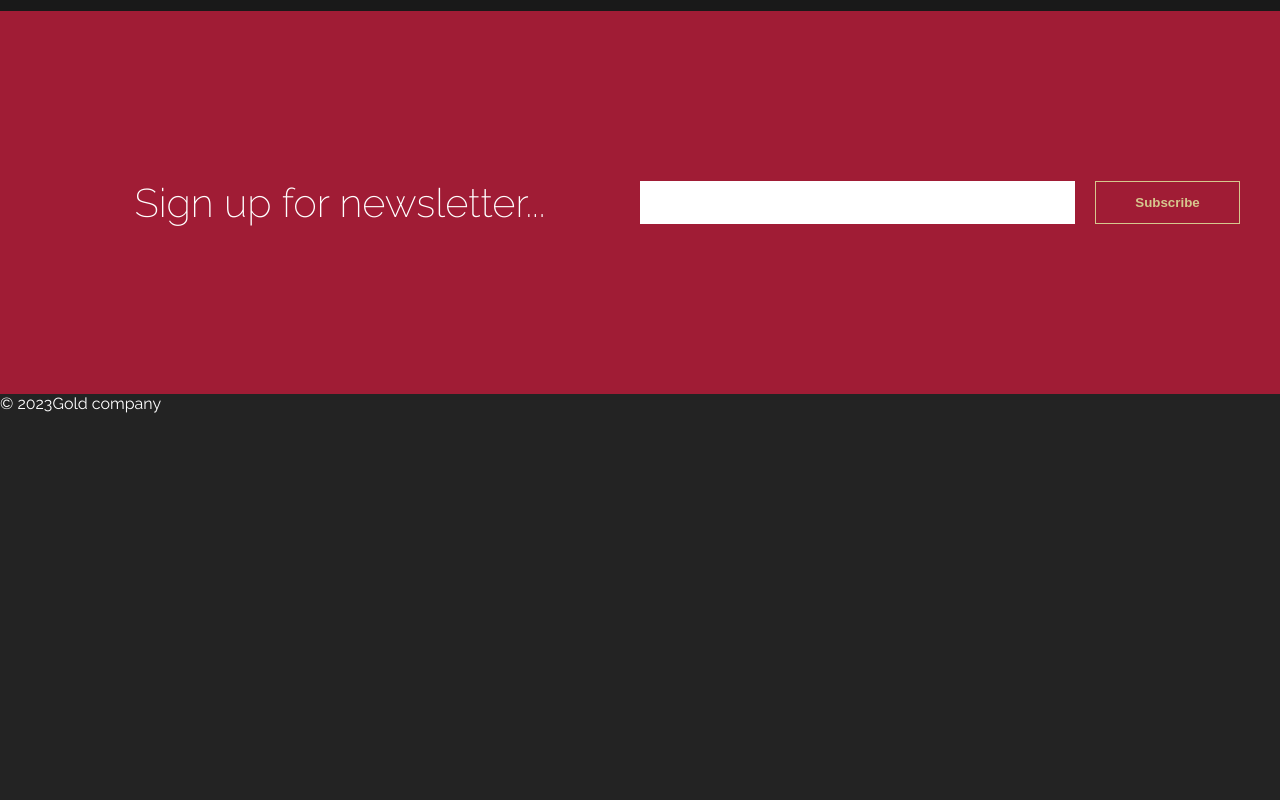
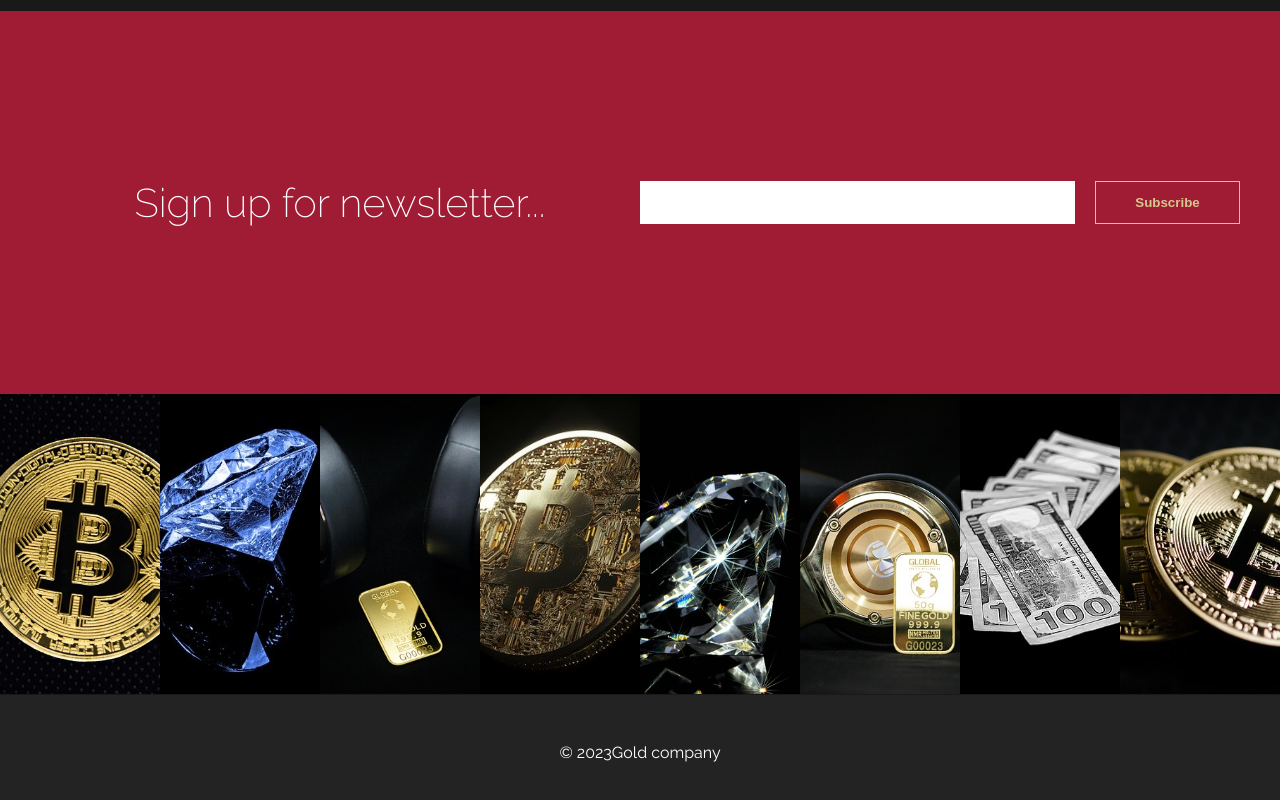
Before and after one commit to SuperHeniek/grid-site, a plain HTML site: page index.html in a window 1280 px wide. Shown: the part 4231-5031 px from the top of the page. Before the commit the page ends 4644 px from the top, so only its background shows below. Drawn offline with Linux system fonts and the light colour scheme.

Commit message:
section gallery

```diff
--- a/index.html
+++ b/index.html
@@ -219,9 +219,19 @@
                     <input type="text">
                     <button>Subscribe</button>
                 </div>
+            </div>
+        </section>
 
+        <section class="gallery">
+            <img src="img/galery/1.jpg" alt="">
+            <img src="img/galery/2.jpg" alt="">
+            <img src="img/galery/3.jpg" alt="">
+            <img src="img/galery/4.jpg" alt="">
+            <img src="img/galery/5.jpg" alt="">
+            <img src="img/galery/6.jpg" alt="">
+            <img src="img/galery/7.jpg" alt="">
+            <img src="img/galery/8.jpg" alt="">
 
-            </div>
         </section>
 
     </main>
--- a/sass/_large.scss
+++ b/sass/_large.scss
@@ -104,4 +104,8 @@
 			}
 		}
 	}
+	.gallery{
+		grid-template-columns: repeat(8, 1fr);
+
+	}
 }
--- a/sass/_medium.scss
+++ b/sass/_medium.scss
@@ -53,4 +53,13 @@
 			}
 		}
 	}
+	.gallery {
+		grid-template-columns: repeat(4, 1fr);
+
+		img {
+			&:nth-child(odd) {
+				display: block;
+			}
+		}
+	}
 }
--- a/sass/main.scss
+++ b/sass/main.scss
@@ -347,6 +347,26 @@ h1.company-name {
 		}
 	}
 }
+.gallery{
+	display: grid;
+	grid-template-columns: 1fr 1fr;
+
+	img{
+		height: 300px;
+		width: 100%;
+		object-fit: cover;
+
+		&:nth-child(odd){
+			display: none
+		}
+	}
+}
+
+.footer{
+	padding: 3em 1em;
+	border-top: 1px solid $darker;
+	text-align: center;
+}
 @import './small';
 @import './medium';
 @import './large';
```
Also changed, not shown: css/main.css, img/galery/1.jpg (added), img/galery/2.jpg (added), img/galery/3.jpg (added), img/galery/4.jpg (added), img/galery/5.jpg (added), img/galery/6.jpg (added), img/galery/7.jpg (added), img/galery/8.jpg (added), 1 other file.
